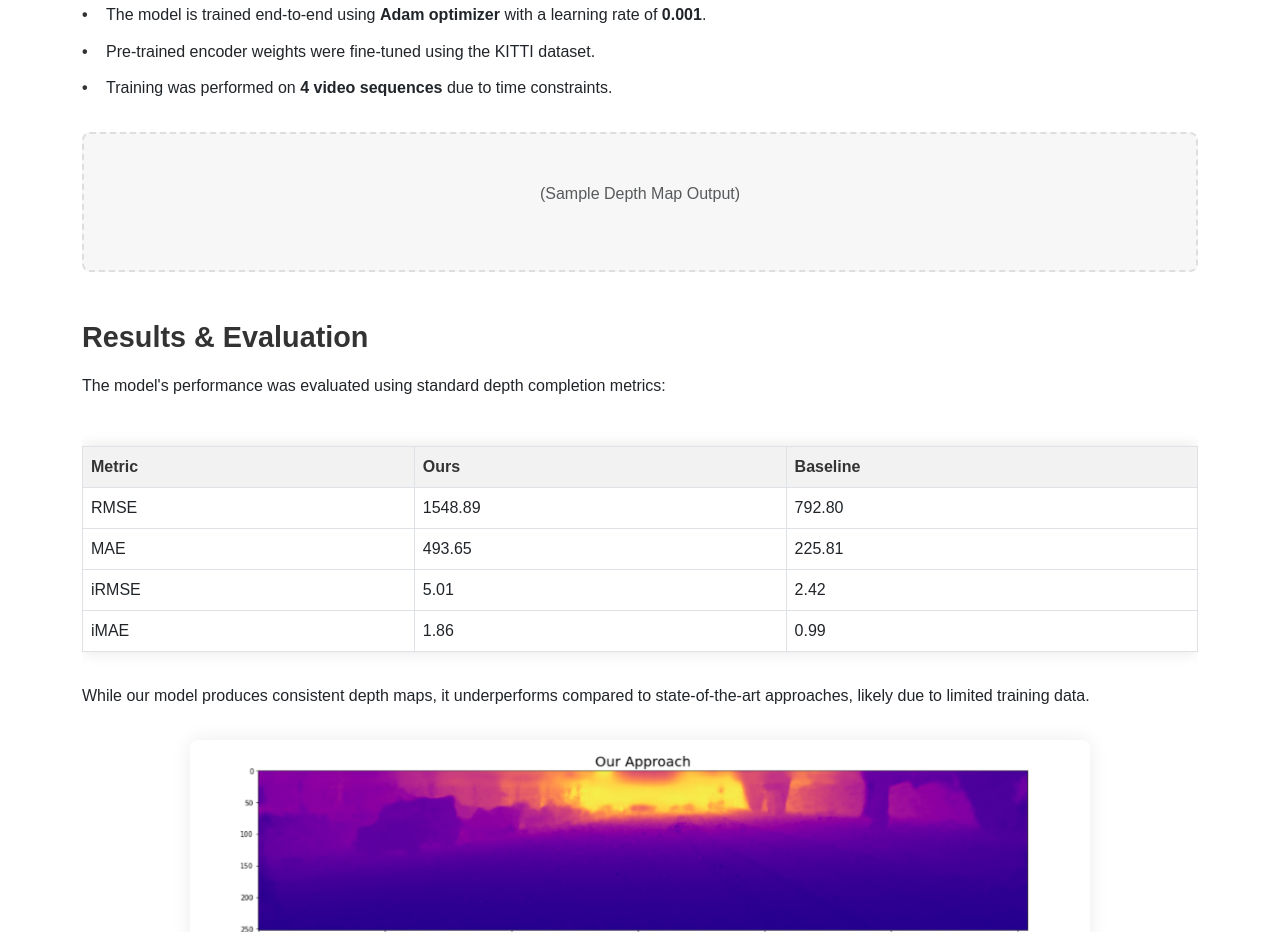
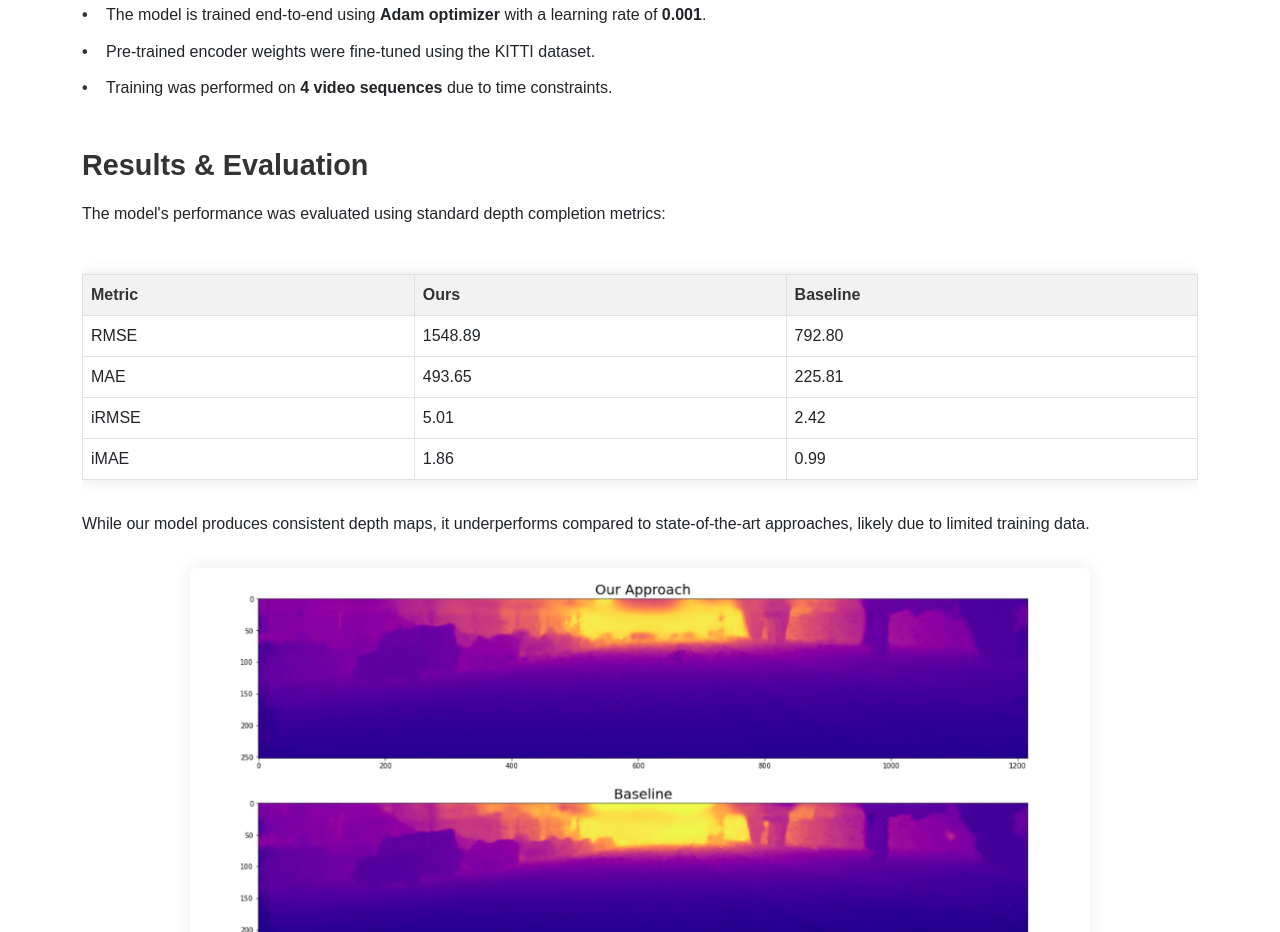
Before and after one commit to rajatmehta1524/Work_Portfolio, a plain HTML site: page projects/depth-maps.html in a window 1280 px wide. Shown: the part 2310-3242 px from the top of the page. Drawn offline with nearby package versions, Linux system fonts and the light colour scheme.

Commit message:
Updates to the DepthMaps project page

```diff
--- a/projects/depth-maps.html
+++ b/projects/depth-maps.html
@@ -108,10 +108,6 @@
                     <li>Pre-trained encoder weights were fine-tuned using the KITTI dataset.</li>
                     <li>Training was performed on <strong>4 video sequences</strong> due to time constraints.</li>
                 </ul>
-
-                <div class="image-placeholder">
-                    <p class="text-muted text-center">(Sample Depth Map Output)</p>
-                </div>
             </div>
 
             <!-- Results -->
```
